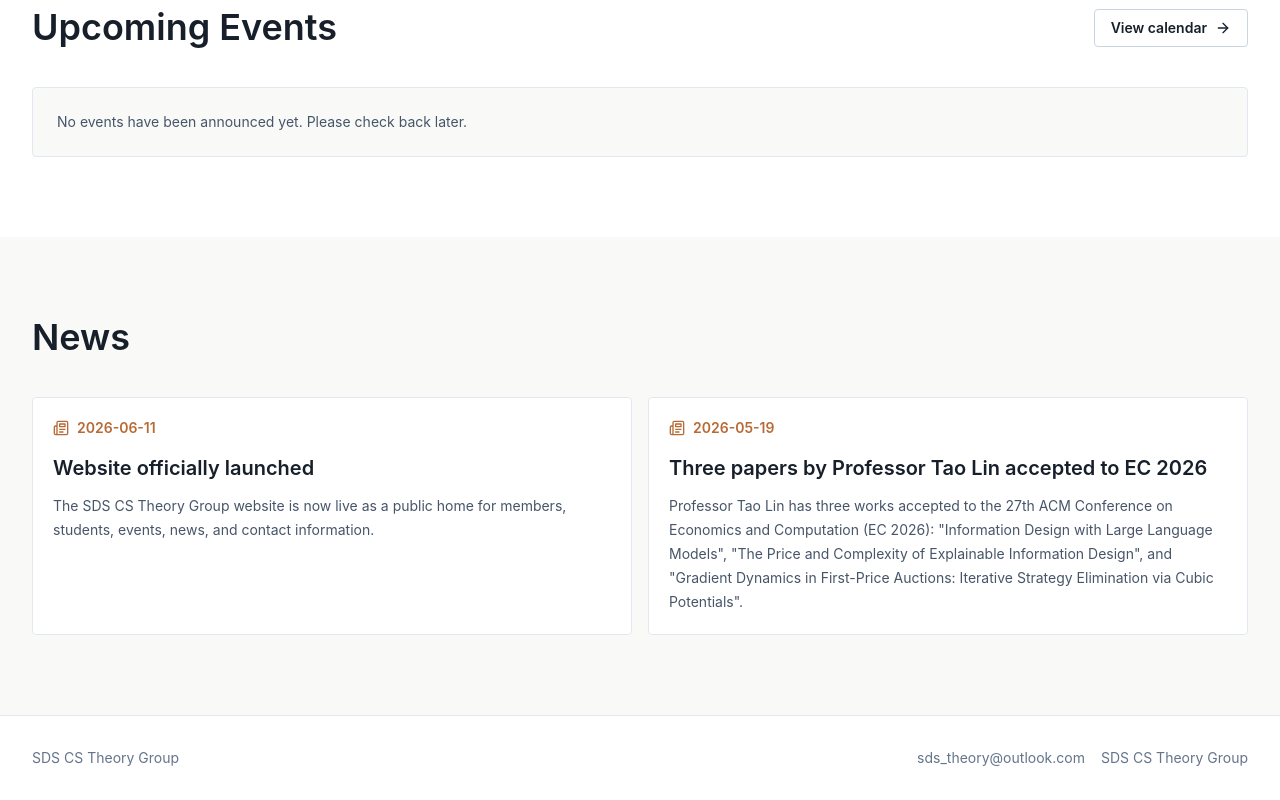
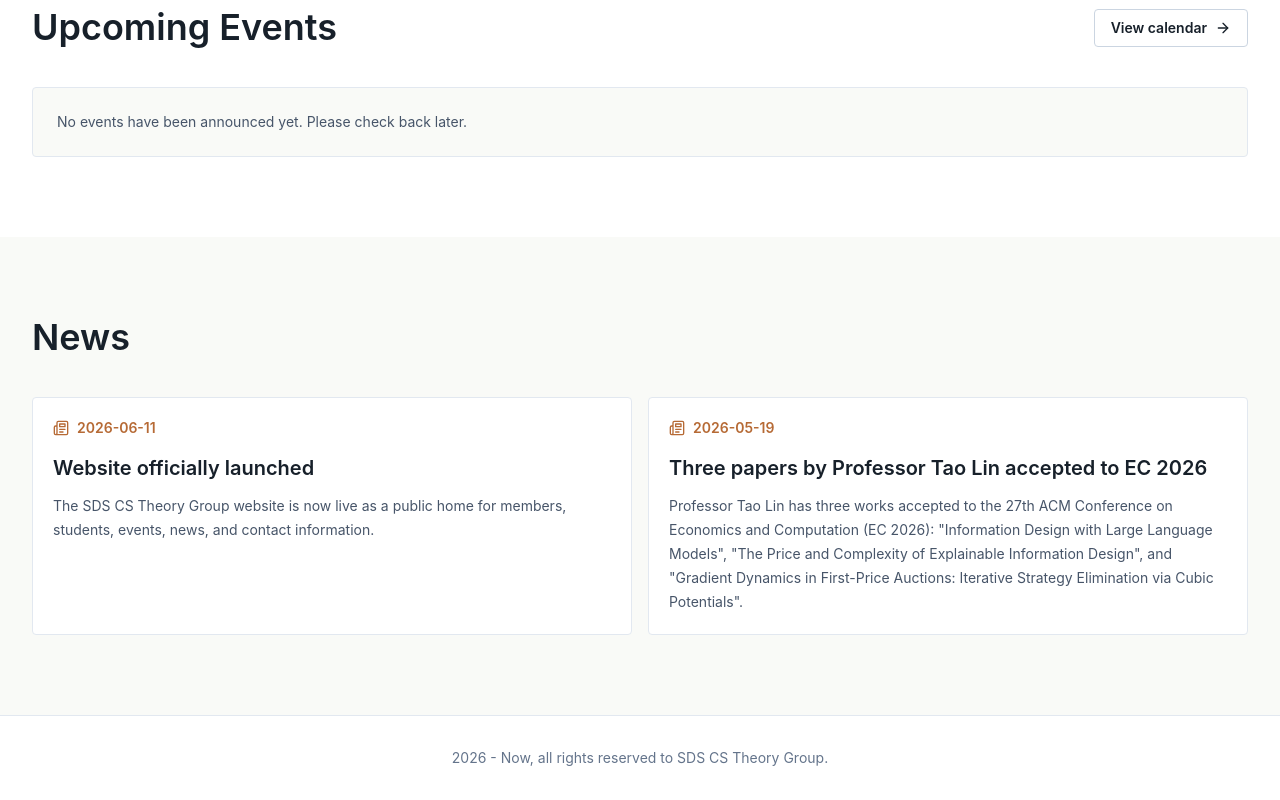
Before and after one commit to sds-theory/sds-theory.github.io, a React (Vite) app: page / in a window 1280 px wide. Shown: the part 1456-2256 px from the top of the page. Built offline with nearby package versions, Linux system fonts and the light colour scheme.

Commit message:
Simplify site footer

```diff
--- a/src/App.tsx
+++ b/src/App.tsx
@@ -2,7 +2,6 @@ import { useEffect } from 'react';
 import { useTranslation } from 'react-i18next';
 import { HashRouter, Route, Routes } from 'react-router-dom';
 import { Header } from './components/Header';
-import { site, textOf } from './data/site';
 import { Events } from './pages/Events';
 import { Faculty } from './pages/Faculty';
 import { Home } from './pages/Home';
@@ -32,16 +31,8 @@ function AppShell() {
         <Route path="/contact" element={<Contact />} />
       </Routes>
       <footer className="border-t border-slate-200 bg-white py-8">
-        <div className="mx-auto flex max-w-7xl flex-col gap-3 px-4 text-sm text-slate-500 sm:px-6 md:flex-row md:items-center md:justify-between lg:px-8">
+        <div className="mx-auto max-w-7xl px-4 text-center text-sm text-slate-500 sm:px-6 lg:px-8">
           <p>{t('footer.line')}</p>
-          <div className="flex flex-wrap gap-4">
-            <a className="transition hover:text-tealstone" href={`mailto:${site.email}`}>
-              {site.email}
-            </a>
-            <a className="transition hover:text-tealstone" href={site.github}>
-              {textOf(site.name, i18n.language)}
-            </a>
-          </div>
         </div>
       </footer>
     </div>
--- a/src/language/i18n.ts
+++ b/src/language/i18n.ts
@@ -64,7 +64,7 @@ i18n.use(initReactI18next).init({
           status: 'Status',
         },
         footer: {
-          line: 'SDS CS Theory Group',
+          line: '2026 - Now, all rights reserved to SDS CS Theory Group.',
         },
         contact: {
           title: 'Contact Us',
@@ -129,7 +129,7 @@ i18n.use(initReactI18next).init({
           status: '状态',
         },
         footer: {
-          line: 'SDS CS 理论研究组',
+          line: '2026 至今，版权所有 SDS CS 理论研究组。',
         },
         contact: {
           title: '联系我们',
```
